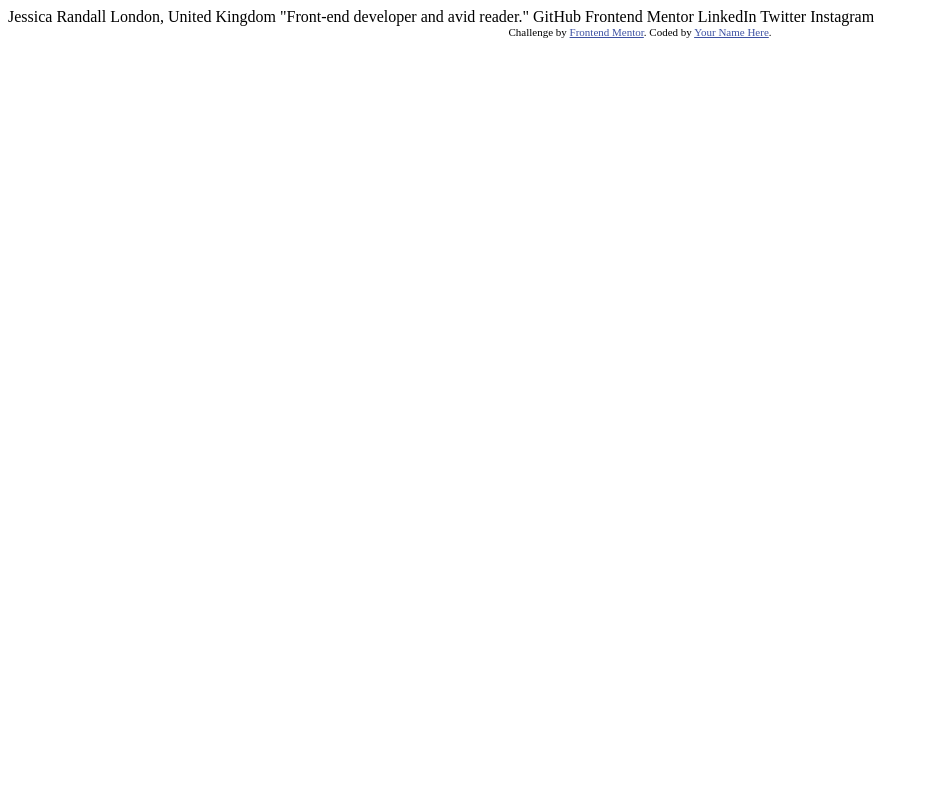
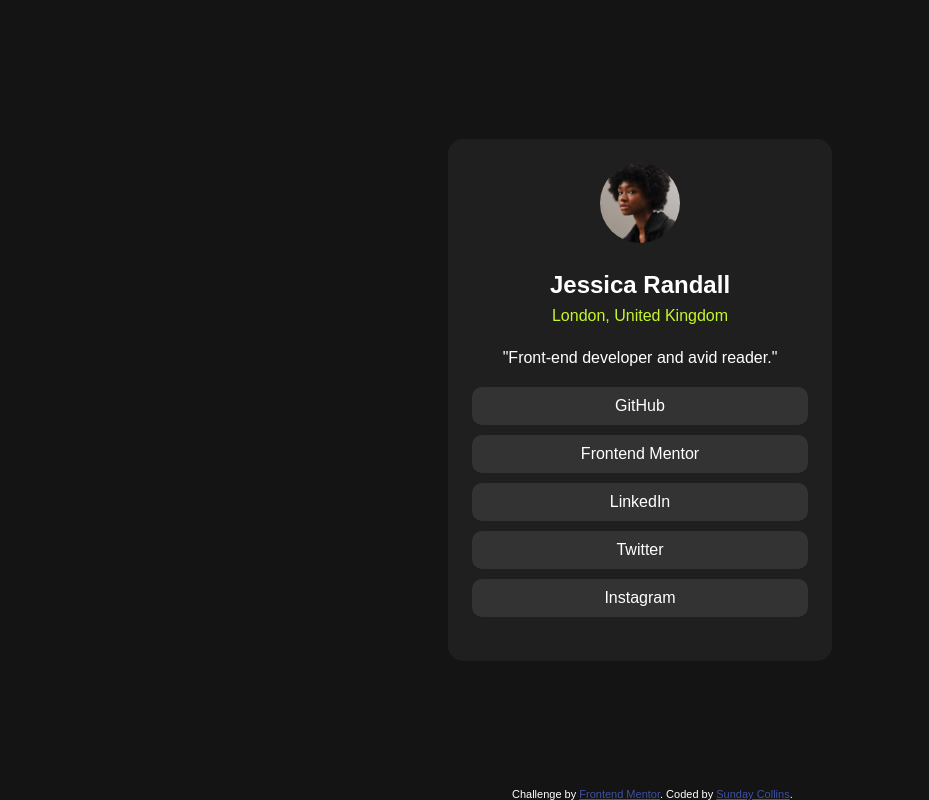
Before and after one commit to collins-ai/social-link, a plain HTML site: page index.html in a window 1280 px wide. Shown: the whole page, without its empty margins (0-929 px from the left). Drawn offline with Linux system fonts and the light colour scheme.

Commit message:
challenge completed

```diff
--- a/index.html
+++ b/index.html
@@ -3,32 +3,32 @@
 <head>
   <meta charset="UTF-8">
   <meta name="viewport" content="width=device-width, initial-scale=1.0"> <!-- displays site properly based on user's device -->
-
   <link rel="icon" type="image/png" sizes="32x32" href="./assets/images/favicon-32x32.png">
-
+  <link rel="stylesheet" href="style.css">
   <title>Frontend Mentor | Social links profile</title>
-
-  <!-- Feel free to remove these styles or customise in your own stylesheet 👍 -->
-  <style>
-    .attribution { font-size: 11px; text-align: center; }
-    .attribution a { color: hsl(228, 45%, 44%); }
-  </style>
 </head>
 <body>
+  <main class="main1">
+    <section class="sec">
+      <header>
+        <img src="assets/images/avatar-jessica.jpeg" alt="profile image">
+        <h1>Jessica Randall</h1>
+        <p class="p1">London, United Kingdom</p>
+        <p class="p2">"Front-end developer and avid reader."</p>
+      </header>
+      <main>
+        <a href="#" class="link">GitHub</a>
+        <a href="#" class="link">Frontend Mentor</a>
+        <a href="#" class="link">LinkedIn</a>
+        <a href="#" class="link">Twitter</a>
+        <a href="#" class="link">Instagram</a>
+      </main>
+    </section>
 
-  Jessica Randall
-  London, United Kingdom
-  "Front-end developer and avid reader."
-
-  GitHub
-  Frontend Mentor
-  LinkedIn
-  Twitter
-  Instagram
-
-  <div class="attribution">
-    Challenge by <a href="https://www.frontendmentor.io?ref=challenge" target="_blank">Frontend Mentor</a>.
-    Coded by <a href="#">Your Name Here</a>.
-  </div>
+    <section class="attribution">
+      Challenge by <a href="https://www.frontendmentor.io?ref=challenge" target="_blank">Frontend Mentor</a>.
+      Coded by <a href="#">Sunday Collins</a>.
+    </section>
+  </main>
 </body>
 </html>
--- a/style.css
+++ b/style.css
@@ -0,0 +1,73 @@
+* {
+    margin: 0;
+    padding: 0;
+    box-sizing: border-box;
+    font-family: sans-serif;
+}
+.attribution {
+    font-size: 11px; text-align: center;
+    position: fixed;
+    bottom: 0;
+    left: 40%;
+    color: hsl(0, 0%, 100%);
+    @media screen and (max-width: 768px) {
+        left: 32%;
+    }
+    @media screen and (max-width: 425px) {
+        left: 15%;
+    }
+}
+.attribution a {
+    color: hsl(228, 45%, 44%);
+}
+.main1 {
+    background-color: hsl(0, 0%, 8%);
+    width: 100%;
+    height: 100vh;
+    display: flex;
+    justify-content: center;
+    align-items: center;
+}
+.sec {
+    background-color: hsl(0, 0%, 12%);
+    width: 384px;
+    height: 522px;
+    border-radius: 15px;
+    padding: 24px;
+    @media screen and (max-width: 768px) {
+        width: 327px;
+        height: 501px;
+        padding: 10px 24px;
+    }
+}
+header {
+    text-align: center;
+}
+header img {
+    width: 80px;
+    height: 80px;
+    border-radius: 50%;
+}
+header h1 {
+    color: hsl(0, 0%, 100%);
+    margin-top: 24px;
+}
+header .p1 {
+    color: hsl(75, 94%, 57%);
+    margin-top: 8px;
+}
+header .p2 {
+    color: hsl(0, 0%, 100%);
+    margin-top: 24px;
+    margin-bottom: 20px;
+}
+main .link {
+    text-decoration: none;
+    color: hsl(0, 0%, 100%);
+    display: block;
+    background-color: hsl(0, 0%, 20%);
+    margin-top: 10px;
+    padding: 10px;
+    text-align: center;
+    border-radius: 10px;
+}
```
